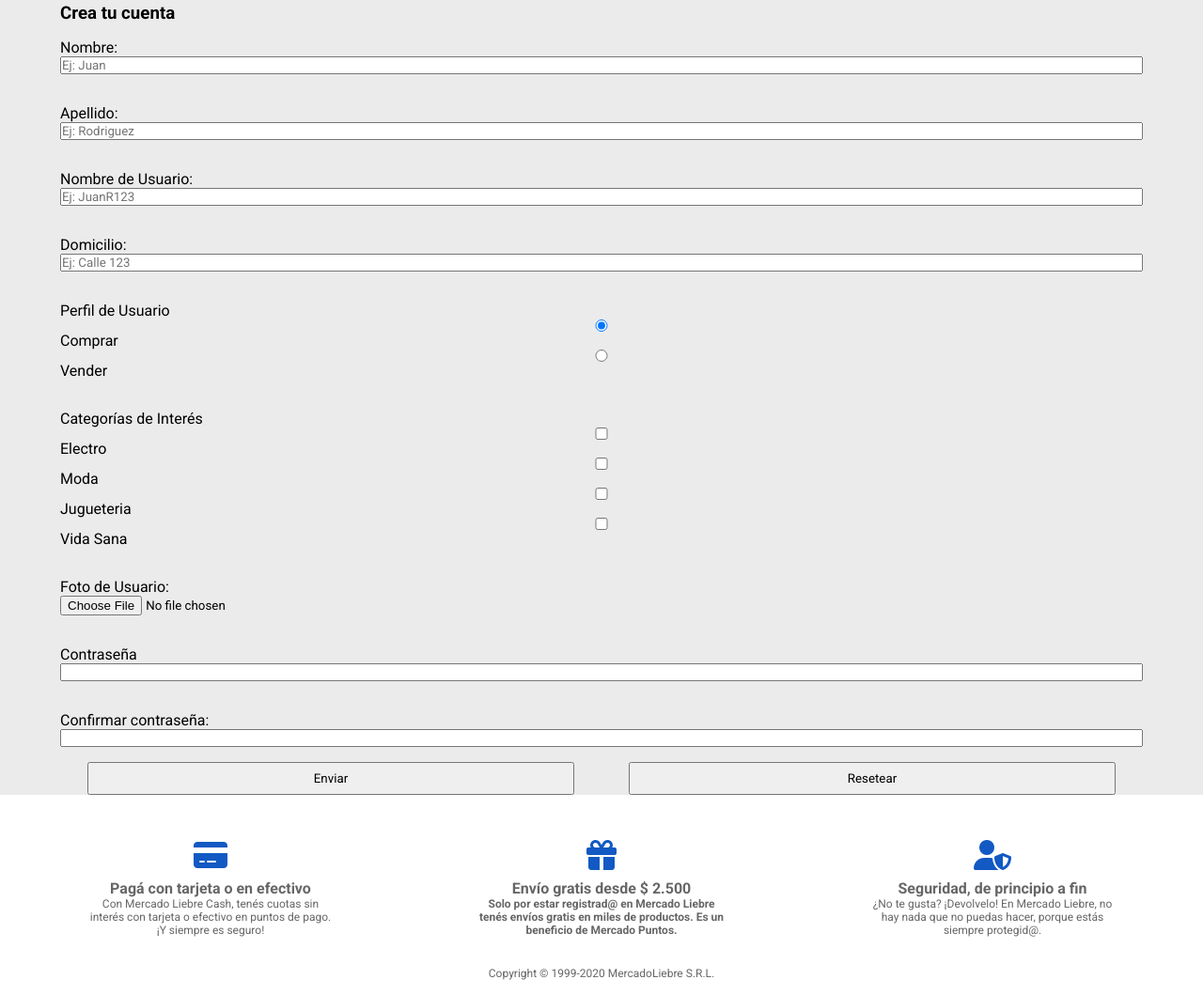
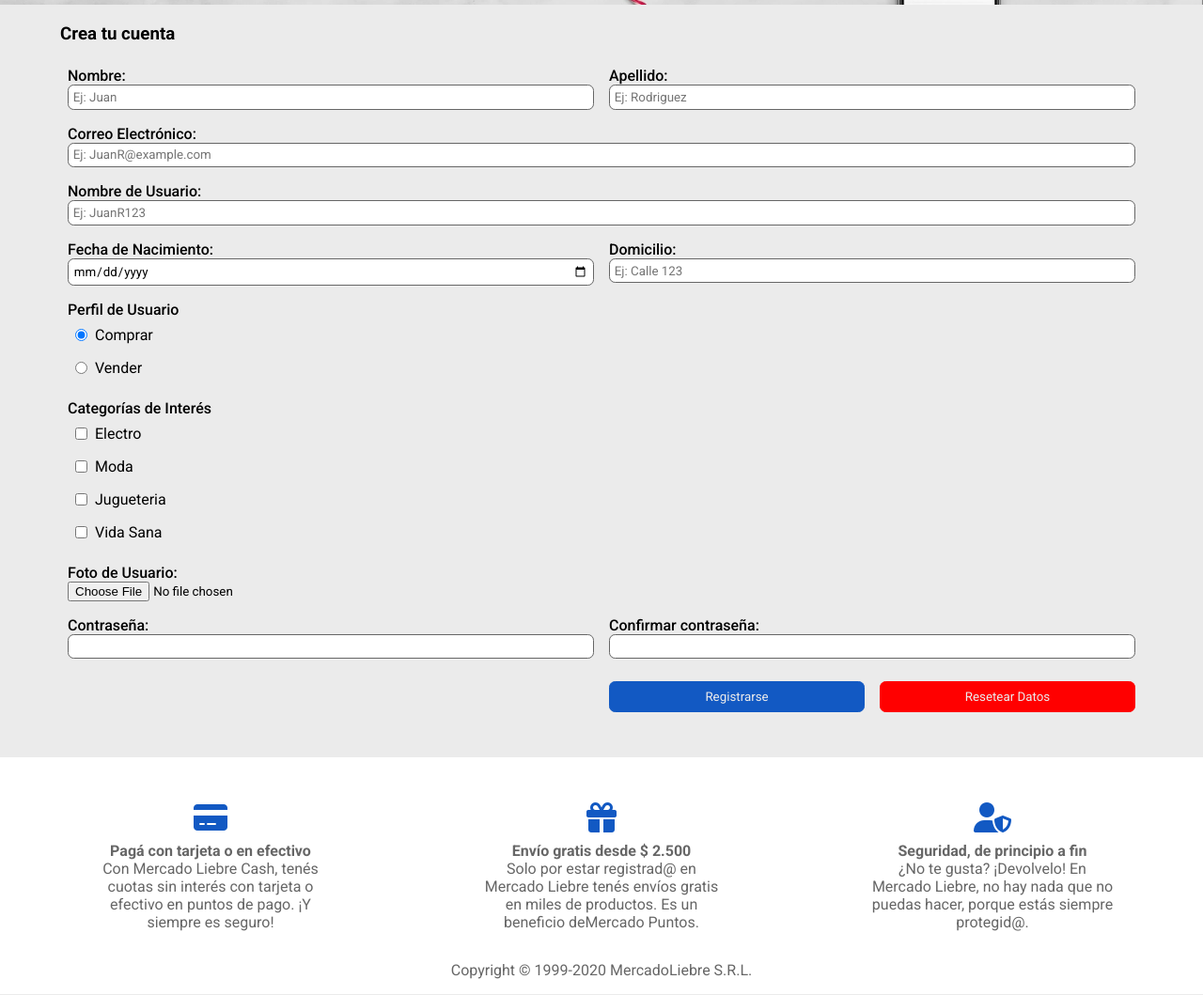
Before and after one commit to JuanmaZimm/ejercicio_mercadoLiebre, a website: page views/register.html in a window 1280 px wide. Shown: the part 423-1482 px from the top of the page at 94% size. Drawn offline with Linux system fonts and the light colour scheme; files that its build step writes are made by us from their sources; files whose address does not match are found by name.

Commit message:
login y register terminados

```diff
--- /dev/null
+++ b/public/css/login.css
@@ -0,0 +1,53 @@
+.form{
+    padding: 1rem 0px;
+}
+
+.formLogin{
+    display: flex;
+    flex-direction: column;
+    align-items: center;
+    padding: 1rem 0px;
+}
+
+.formLogin div {
+    display: flex;
+    flex-direction: column;
+    justify-content: flex-start;
+    align-items: flex-start;
+    margin: 0.5rem 0rem;
+    width: 100%;
+}
+
+.formLogin div label{
+    font-weight: 500;
+}
+
+.formBar{
+    width: 100%;
+    border: #666 solid 1px;
+    border-radius: 0.4rem;
+    padding: 0.3rem;
+}
+
+.formLogin .buttonSubmit {
+    width: 100%;
+}
+
+.formLogin .buttonSubmit button{
+    background-color: #1259c3;
+    width: 100%;
+    color: #ebebeb;
+    padding: 0.5rem;
+    border: #1259c3 1px solid;
+    border-radius: 0.4rem;
+}
+
+@media (min-width: 361px) {
+}
+
+@media (min-width: 769px) {
+    .form{
+        width: 50%;
+        margin: auto;
+    }
+}
--- a/public/css/register.css
+++ b/public/css/register.css
@@ -1,28 +1,128 @@
-form{
+.form{
+    padding: 1rem 0px;
+}
+
+.formRegister {
     display: flex;
     flex-direction: row;
     flex-wrap: wrap;
-    justify-content: space-around;
+    justify-content: space-between;
+    padding: 1rem 0px;
 }
 
-form div{
+.formRegister div label{
+    font-weight: 500;
+}
+
+.formRegister div {
     display: flex;
     flex-direction: column;
     justify-content: flex-start;
-    margin: 1rem 0rem;
+    align-items: flex-start;
+    margin: 0.5rem 0rem;
     width: 100%;
 }
 
-form button{
-    padding: 0.5rem;
-    width: 45%;
-
+.formBar{
+    width: 100%;
+    border: #666 solid 1px;
+    border-radius: 0.4rem;
+    padding: 0.3rem;
 }
 
+.formProfile div{
+    display: flex;
+    flex-direction: row;
+    align-items: center;
+    margin: 0.5rem 0px;
+}
+
+.formProfile div input{
+    margin-right: 0.5rem;
+}
+
+.formInterests div{
+    display: flex;
+    flex-direction: row;
+    align-items: center;
+    margin: 0.5rem 0px;
+}
+
+.formInterests div input{
+    margin-right: 0.5rem;
+}
+
+.formRegister .formButtons{
+    display: flex;
+    flex-direction: row;
+    flex-wrap: wrap;
+    justify-content: space-between;
+    width: 100%;
+}
+
+.formRegister .formButtons div{
+    width: 50%;
+}
+
+.formRegister .formButtons .buttonSubmit{
+    padding-right: 0.5rem;
+}
+
+.formRegister .formButtons .buttonReset{
+    padding-right: 0.5rem;
+}
+
+.formRegister .formButtons div button {
+    width: 100%;
+    color: #ebebeb;
+    padding: 0.5rem;
+    border-radius: 0.4rem;
+}
+
+.formRegister .formButtons .buttonSubmit button{
+    background-color: #1259c3;
+    border: #1259c3 1px solid;
+}
+
+.formRegister .formButtons .buttonReset button{
+    background-color: red;
+    border: red 1px solid;
+}
+
+
 @media (min-width: 361px) {
+    .formRegister div{
+        padding: 0px 0.5rem;
+    }
 
+    .formRegister .formName{
+        width: 50%;
+    }
+
+    .formRegister .formButtons{
+        padding: 0px;
+    }
 }
 
 @media (min-width: 769px) {
 
+    .formRegister .formPassword{
+        width: 50%;
+    }
+
+    .formRegister .formBirthdate{
+        width: 50%;
+    }
+
+    .formRegister .formAdress{
+        width: 50%;
+    }
+
+    .formRegister .formButtons{
+        justify-content: flex-end;
+    }
+
+    .formRegister .formButtons div{
+        width: 25%;
+    }
 }
--- a/public/css/styles.css
+++ b/public/css/styles.css
@@ -23,7 +23,7 @@ a {
     color: black;
 }
 
-a:visited{
+a:visited {
     color: black;
 }
 
@@ -50,6 +50,15 @@ header {
 
 .searchBar input {
     width: 90%;
+    border: #666 solid 1px;
+    border-radius: 0.4rem;
+    padding: 0.3rem;
+}
+
+.searchBar button {
+    border: #666 solid 1px;
+    border-radius: 0.4rem;
+    padding: 0.3rem;
 }
 
 .fraseCuotas {
@@ -65,17 +74,19 @@ nav {
 }
 
 .loginbar {
-    width: 40%;
+    width: 45%;
     display: flex;
     flex-direction: row;
     justify-content: space-around;
+    text-align: center;
 }
 
 .navbar {
-    width: 40%;
+    width: 45%;
     display: flex;
     flex-direction: row;
     justify-content: space-around;
+    text-align: center;
 }
 
 ul {
@@ -197,7 +208,7 @@ footer section .cuerpo {
     margin-right: 15%;
 }
 
-footer .copyright{
+footer .copyright {
     width: 100%;
     text-align: center;
 }
@@ -246,11 +257,15 @@ footer .copyright{
 }
 
 @media (min-width: 769px) {
+    .cuerpo{
+        font-size: 1rem;
+    }
+
     .producto {
         width: 24%;
     }
 
-    footer section{
+    footer section {
         width: 30%;
     }
 }
--- a/views/register.html
+++ b/views/register.html
@@ -19,10 +19,10 @@
 <body>
     <header class="cuerpo">
         <a href="/" class="logo"><img src="images/logo-mercado-liebre.svg" alt="Logo mercado liebre" class=""></a>
-        <div class="searchBar">
-            <input class="" type="text" id="" placeholder="Buscar productos, marcas"><button><i
-                    class="fa-solid fa-magnifying-glass lupa"></i></button>
-        </div>
+        <form action="" method="" class="searchBar">
+            <input class="" type="text" id="" placeholder="Buscar productos, marcas">
+            <button type="submit"><i class="fa-solid fa-magnifying-glass lupa"></i></button>
+        </form>
         <p class="fraseCuotas">
             <i class="fa-solid fa-hand-holding-dollar"></i>Comprá en cuotas y sin tarjeta de creditos
         </p>
@@ -45,41 +45,54 @@
     </header>
     <img src="/images/img-home-banner.jpg" class="banner" alt="banner">
     <main>
+        <section class="form">
             <h3>Crea tu cuenta</h3>
-        <form action="/" method="GET">
+            <form class="formRegister" action="/" method="GET">
                 <div class="formName">
                     <label for="name">Nombre:</label>
-                <input type="text" name="name" id="name" placeholder="Ej: Juan" required>
+                    <input class="formBar" type="text" name="name" id="name" placeholder="Ej: Juan" required>
                 </div>
 
                 <div class="formName">
                     <label for="lastName">Apellido:</label>
-                <input type="text" name="lastName" id="lastName" placeholder="Ej: Rodriguez" required>
-            </div>
-
-            <div>
-                <label for="username">Nombre de Usuario:</label>
-                <input type="text" name="username" id="username" placeholder="Ej: JuanR123" minlength="8" maxlength="99"
+                    <input class="formBar" type="text" name="lastName" id="lastName" placeholder="Ej: Rodriguez"
                         required>
                 </div>
 
-            <div>
+                <div class="formEmail">
+                    <label for="email">Correo Electrónico:</label>
+                    <input class="formBar" type="email" name="email" id="email" placeholder="Ej: JuanR@example.com"
+                        required>
+                </div>
+
+                <div class="formUsername">
+                    <label for="username">Nombre de Usuario:</label>
+                    <input class="formBar" type="text" name="username" id="username" placeholder="Ej: JuanR123"
+                        minlength="8" maxlength="99" required>
+                </div>
+
+                <div class="formBirthdate">
+                    <label for="birthdate">Fecha de Nacimiento:</label>
+                    <input class="formBar" type="date" name="birthdate" id="birthdate">
+                </div>
+
+                <div class="formAdress">
                     <label for="address">Domicilio:</label>
-                <input type="text" name="address" id="address" placeholder="Ej: Calle 123" required>
+                    <input class="formBar" type="text" name="address" id="address" placeholder="Ej: Calle 123" required>
                 </div>
 
                 <div class="formProfile">
                     <label for="profile">Perfil de Usuario</label>
-                <input type="radio" name="profile" id="profile" value="buy" checked>Comprar
-                <input type="radio" name="profile" id="profile" value="sell">Vender
+                    <div><input type="radio" name="profile" id="profile" value="buy" checked>Comprar</div>
+                    <div><input type="radio" name="profile" id="profile" value="sell">Vender</div>
                 </div>
 
                 <div class="formInterests">
                     <label for="interests">Categorías de Interés</label>
-                <input type="checkbox" name="interests" id="interests" value="Electro"> Electro
-                <input type="checkbox" name="interests" id="interests" value="Fashion"> Moda
-                <input type="checkbox" name="interests" id="interests" value="Toys"> Jugueteria
-                <input type="checkbox" name="interests" id="interests" value="Healthy"> Vida Sana
+                    <div><input type="checkbox" name="interests" id="interests" value="Electro">Electro</div>
+                    <div><input type="checkbox" name="interests" id="interests" value="Fashion">Moda</div>
+                    <div><input type="checkbox" name="interests" id="interests" value="Toys">Jugueteria</div>
+                    <div><input type="checkbox" name="interests" id="interests" value="Healthy">Vida Sana</div>
                 </div>
                 <div>
                     <label for="profilePic">Foto de Usuario:</label>
@@ -87,40 +100,45 @@
                 </div>
 
                 <div class="formPassword">
-                <label for="password">Contraseña</label>
-                <input type="password" name="password" id="password"  required>
+                    <label for="password">Contraseña:</label>
+                    <input class="formBar" type="password" name="password" id="password" required>
                 </div>
 
                 <div class="formPassword">
                     <label for="confirmPassword">Confirmar contraseña:</label>
-                <input type="password" name="confirmPassword" id="password" required>
+                    <input class="formBar" type="password" name="confirmPassword" id="password" required>
                 </div>
-
-            <button type="submit">Enviar</button>
-            <button type="reset">Resetear</button>
+                <div class="formButtons">
+                    <div class="buttonSubmit"><button type="submit">Registrarse</button></div>
+                    <div class="buttonReset"><button type="reset">Resetear Datos</button></div>
+                </div>
             </form>
+        </section>
     </main>
     <footer>
         <section>
             <i class="fa-solid fa-credit-card icon"></i>
             <h4>Pagá con tarjeta o en efectivo</h4>
-            <p class="cuerpo">Con Mercado Liebre Cash, tenés cuotas sin interés con tarjeta o efectivo en puntos de
-                pago. ¡Y siempre es
-                seguro!</p>
+            <p class="cuerpo">
+                Con Mercado Liebre Cash, tenés cuotas sin interés con tarjeta o efectivo en puntos de pago. ¡Y siempre
+                es seguro!
+            </p>
         </section>
         <section>
             <i class="fa-solid fa-gift icon"></i>
-            <h4>Envío gratis desde $ 2.500</p>
-                <p class="cuerpo">Solo por estar registrad@ en Mercado Liebre tenés envíos gratis en miles de productos.
-                    Es un beneficio de
-                    Mercado Puntos.</p>
+            <h4>Envío gratis desde $ 2.500</h4>
+            <p class="cuerpo">
+                Solo por estar registrad@ en Mercado Liebre tenés envíos gratis en miles de productos.
+                Es un beneficio deMercado Puntos.
+            </p>
         </section>
         <section>
             <i class="fa-solid fa-user-shield icon"></i>
             <h4>Seguridad, de principio a fin</h4>
-            <p class="cuerpo">¿No te gusta? ¡Devolvelo! En Mercado Liebre, no hay nada que no puedas hacer, porque estás
-                siempre
-                protegid@.</p>
+            <p class="cuerpo">
+                ¿No te gusta? ¡Devolvelo! En Mercado Liebre, no hay nada que no puedas hacer, porque estás
+                siempre protegid@.
+            </p>
         </section>
         <div class="copyright">
             <p class="cuerpo">Copyright © 1999-2020 MercadoLiebre S.R.L.</p>
```
Also changed, not shown: views/home.html (+17 -14 lines), views/login.html (+32 -23 lines). Lines whose indentation alone changed are shown as unchanged.
